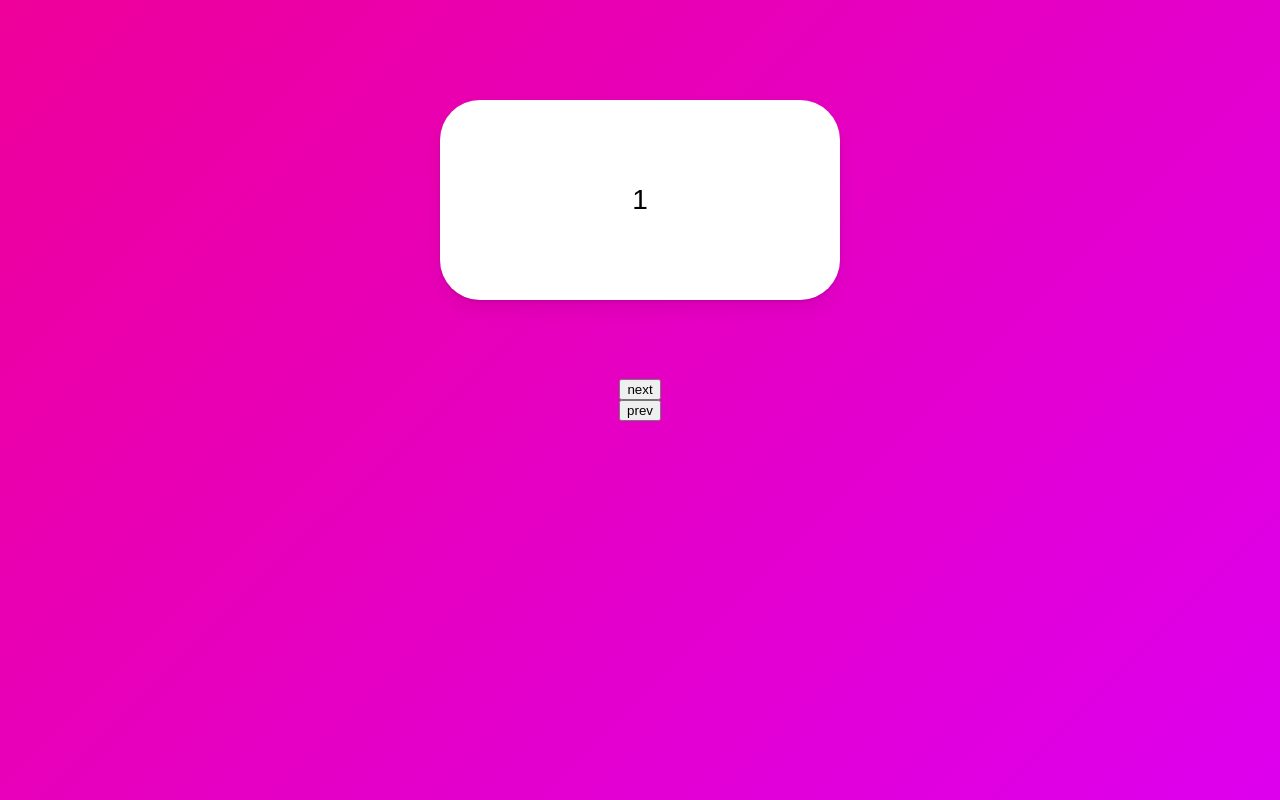
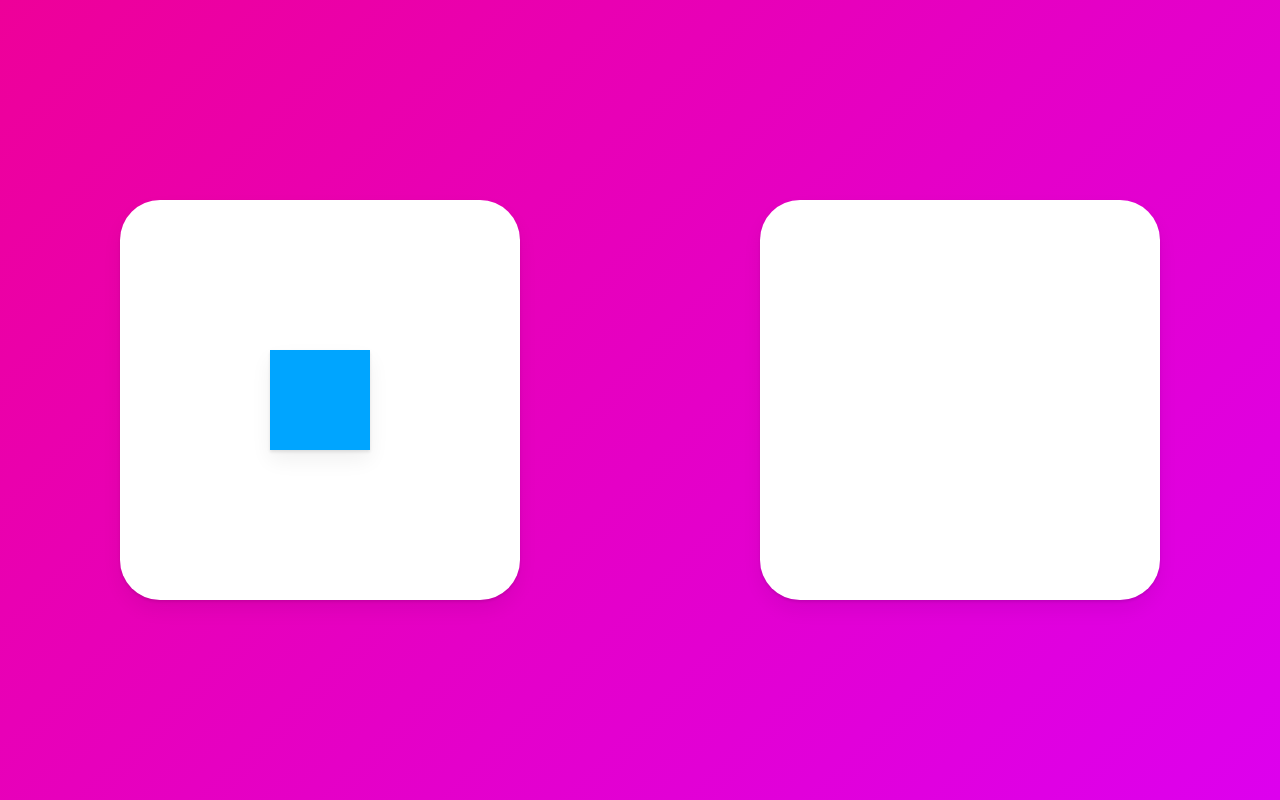
Before and after one commit to chae-chae/framer-motion-practice, a React (Create React App) app: page / in a window 1280 px wide. Built offline with nearby package versions, Linux system fonts and the light colour scheme.

Commit message:
layoutId

```diff
--- a/src/App.tsx
+++ b/src/App.tsx
@@ -13,74 +13,43 @@
   height: 100vh;
   width: 100vw;
   display: flex;
-  justify-content: center;
+  justify-content: space-around;
   align-items: center;
-  flex-direction: column;
 `;
 
 const Box = styled(motion.div)`
   width: 400px;
-  height: 200px;
+  height: 400px;
   background-color: rgba(255, 255, 255, 1);
   border-radius: 40px;
-  position: absolute;
-  top: 100px;
   display: flex;
   justify-content: center;
   align-items: center;
-  font-size: 28px;
   box-shadow: 0 2px 3px rgba(0, 0, 0, 0.1), 0 10px 20px rgba(0, 0, 0, 0.06);
 `;
 
-const box = {
-  entry: (isBack: boolean) => ({
-    x: isBack ? -500 : 500,
-    opacity: 0,
-    scale: 0,
-  }),
-  center: {
-    x: 0,
-    opacity: 1,
-    scale: 1,
-    transition: {
-      duration: 0.5,
-    },
-  },
-  exit: (isBack: boolean) => ({
-    x: isBack ? 500 : -500,
-    opacity: 0,
-    scale: 0,
-    transition: { duration: 0.5 },
-  }),
-};
+const Circle = styled(motion.div)`
+  background-color: #00a5ff;
+  height: 100px;
+  width: 100px;
+  box-shadow: 0 2px 3px rgba(0, 0, 0, 0.1), 0 10px 20px rgba(0, 0, 0, 0.06);
+`;
 
 function App() {
-  const [visible, setVisible] = useState(1);
-  const [back, setBack] = useState(false);
-  const nextPlease = () => {
-    setBack(false);
-    setVisible((prev) => (prev === 10 ? 10 : prev + 1));
-  };
-  const prevPlease = () => {
-    setBack(true);
-    setVisible((prev) => (prev === 1 ? 1 : prev - 1));
-  };
+  const [clicked, setClicked] = useState(false);
+  const toggleClicked = () => setClicked((prev) => !prev);
   return (
-    <Wrapper>
-      <AnimatePresence custom={back}>
-        <Box
-          custom={back}
-          variants={box}
-          initial="entry"
-          animate="center"
-          exit="exit"
-          key={visible}
-        >
-          {visible}
-        </Box>
-      </AnimatePresence>
-      <button onClick={nextPlease}>next</button>
-      <button onClick={prevPlease}>prev</button>
+    <Wrapper onClick={toggleClicked}>
+      <Box>
+        {!clicked ? (
+          <Circle style={{ borderRadius: 0 }} layoutId="sameUIComponent" />
+        ) : null}
+      </Box>
+      <Box>
+        {clicked ? (
+          <Circle style={{ borderRadius: 50 }} layoutId="sameUIComponent" />
+        ) : null}
+      </Box>
     </Wrapper>
   );
 }
```
